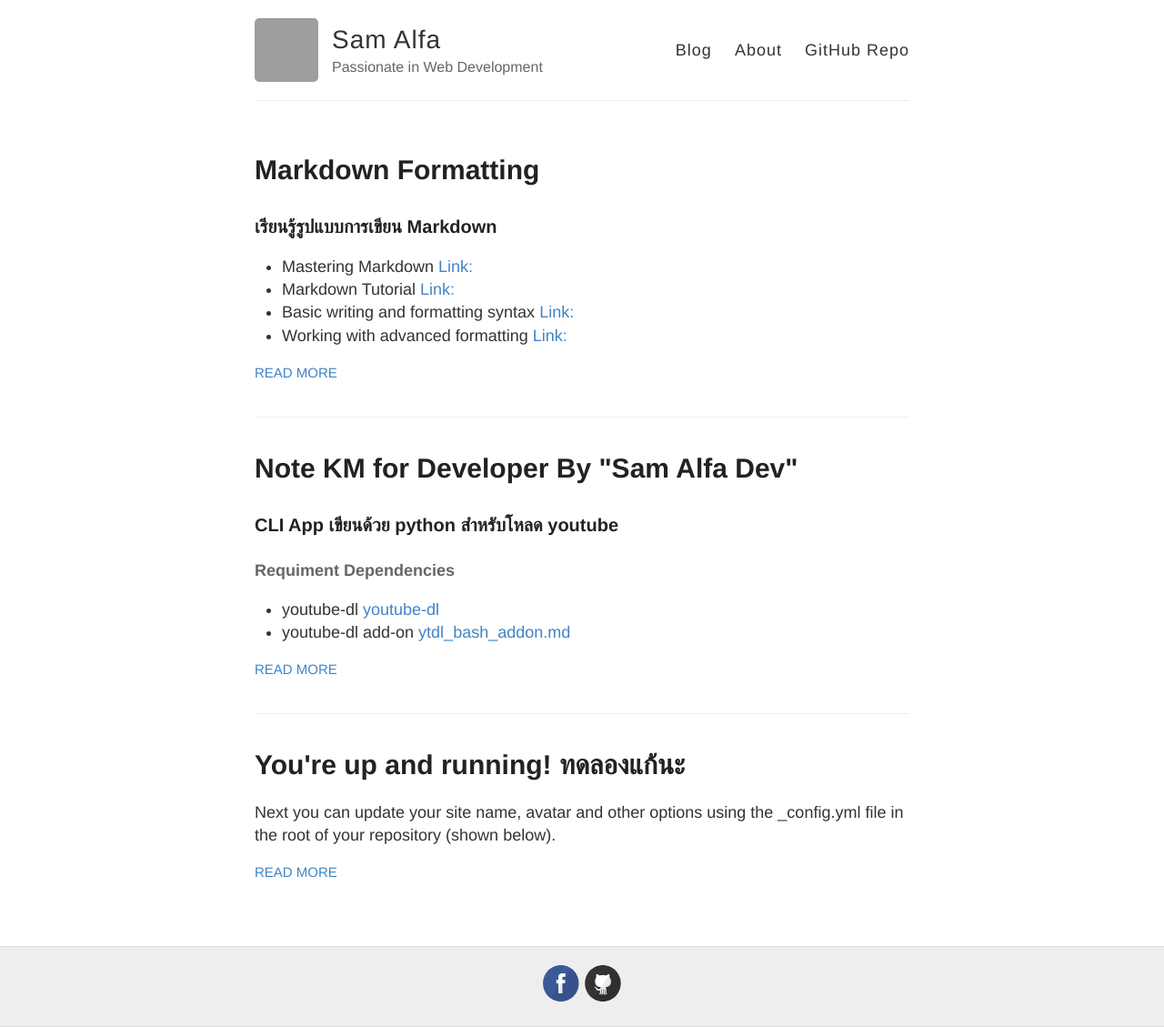
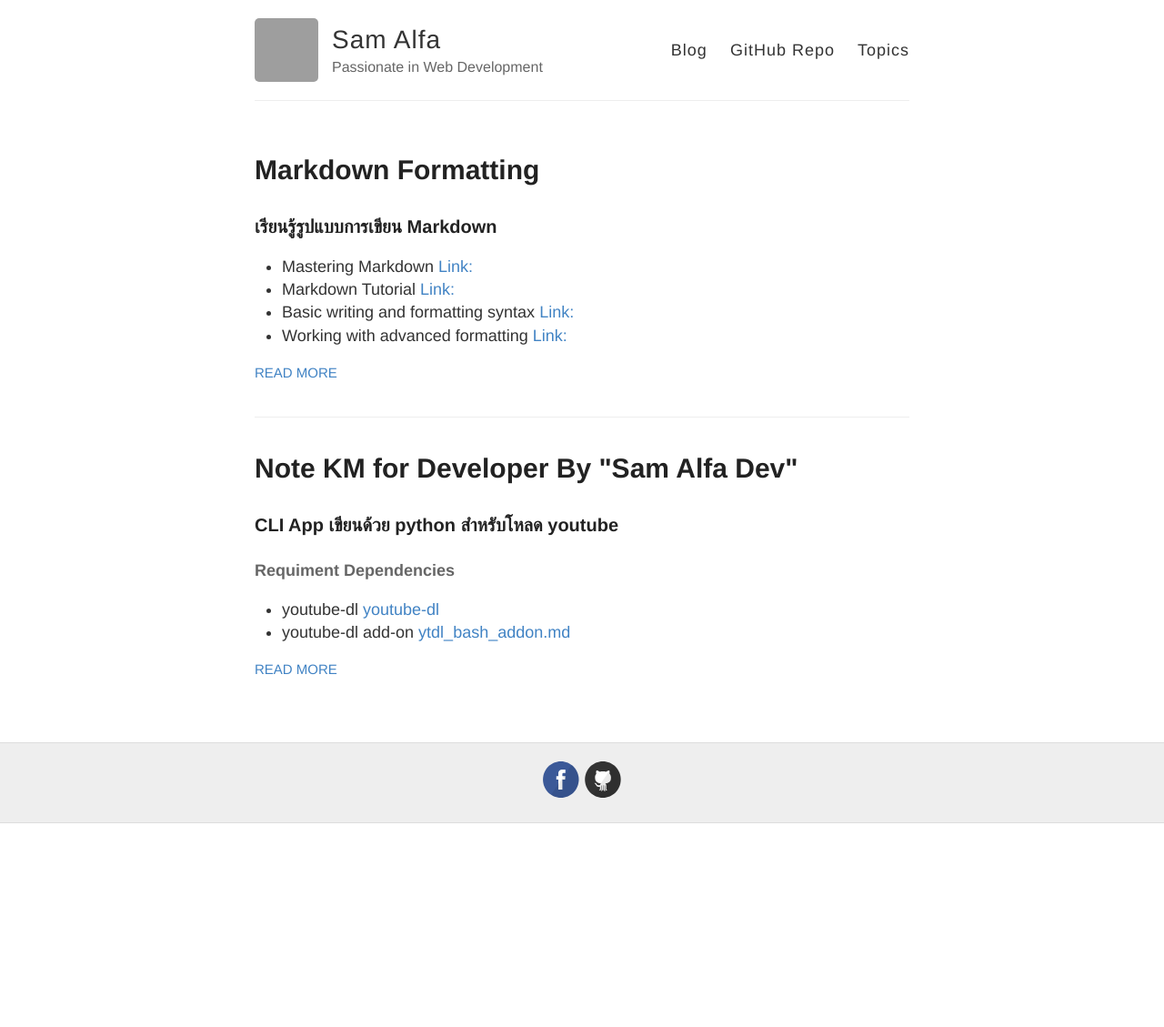
Before and after one commit to samalfa/samalfa-km, a Jekyll site: the page built from index.html, in a window 1280 px wide. Shown: the whole page at 91% size. Built offline with Jekyll 4.4.1, drawn with Linux system fonts in a browser that asks for light colours; after the commit the page ends 905 px from its top, so only the background shows below that; grey boxes are pictures that could not be loaded.

Commit message:
Modifked default.html

```diff
--- a/_layouts/default.html
+++ b/_layouts/default.html
@@ -27,9 +27,9 @@
           </div>
 
           <nav>
-            <a href="{{ site.baseurl }}/">Blog</a>
-            <a href="{{ site.baseurl }}/about">About</a>
+            <a href="https://samalfa.github.io">Blog</a>
             <a href="http://github.com/samalfa">GitHub Repo</a>
+            <a href="{{ site.baseurl }}/about">Topics</a>
           </nav>
         </header>
       </div>
--- a/_posts/2014-3-3-Hello-World.md
+++ /dev/null
@@ -1,10 +0,0 @@
----
-layout: post
-title: You're up and running! ทดลองแก้นะ
----
-
-Next you can update your site name, avatar and other options using the _config.yml file in the root of your repository (shown below).
-
-![_config.yml]({{ site.baseurl }}/images/config.png)
-
-The easiest way to make your first post is to edit this one. Go into /_posts/ and update the Hello World markdown file. For more instructions head over to the [Jekyll Now repository](https://github.com/barryclark/jekyll-now) on GitHub.
```
